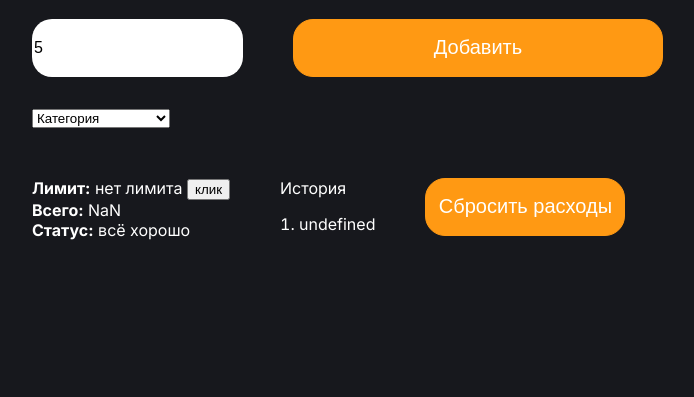
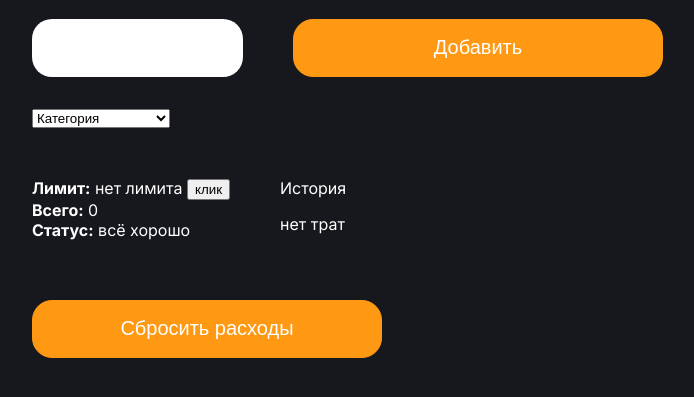
Before and after one commit to EvaCanary/expense-popup, a plain HTML site: page index.html in a window 1280 px wide. Both pictures are taken after typing "5" into the empty fields and a click on the button "Добавить". Shown: the part 63-460 px from the top of the page, without its empty margins (6-700 px from the left). Drawn offline with Linux system fonts and the light colour scheme.

Commit message:
Add files via upload

```diff
--- a/index.css
+++ b/index.css
@@ -131,7 +131,7 @@ ol {
 .clearButton {
   margin-bottom: 30px;
   height: 58px;
-  width: 200px;
+  width: 350px;
   font-size: 20px;
   border-radius: 20px;
   border-width: 0px;
--- a/index.html
+++ b/index.html
@@ -20,7 +20,7 @@
         <input class="moneyInput__input" type="number" min="0" id="expenseInput" />
       </div>
       <div class="expensesCategory">
-        <select шв class="categorySelect">
+        <select id="selectedCategory" class="selectedCategory">
           <option hidden="" disabled="" selected="" value="Категория">
             Категория
           </option>
--- a/index1.js
+++ b/index1.js
@@ -6,6 +6,7 @@ const STATUS_OUT_OF_LIMIT = "всё плохо";
 const inputNode = document.getElementById("expenseInput");
 const inputLimitNode = document.getElementById("expenseLimitInput");
 const addButtonNode = document.getElementById("addButton");
+const categorySelect = document.getElementById("selectedCategory");
 const limitButtonNode = document.getElementById("limitButton");
 const clearButtonNode = document.getElementById("clearButton");
 const limitNode = document.getElementById("limitValue");
@@ -26,13 +27,21 @@ init();
 
 let limit;
 
-const getLimit = () => {
+const getExpense = () => {
+  if (!inputNode.value) {
+    return;
+  }
+  expense = parseInt(inputNode.value);
+  inputNode.value = "";
+  return expense;
+};
+
+const setLimit = () => {
   if (!inputLimitNode.value) {
     return;
   }
   limit = parseInt(inputLimitNode.value);
   inputLimitNode.value = "";
-  console.log("Expense:", limit);
   return limit;
 };
 
@@ -40,7 +49,7 @@ const renderLimit = () => {
   limitNode.innerText = limit;
 };
 const buttonHandler = () => {
-  getLimit();
+  setLimit();
   renderLimit();
 };
 
@@ -51,10 +60,16 @@ const getTotal = () => {
   return sum;
 };
 
+const getCategory = () => {
+  getCategory.addEventListener("change", (event) => {
+    getCategory = event.target.value;
+    console.log("Выбрана категория:", selectedCategory);
+  });
+};
+
 const addButtonHandler = () => {
-  const expense = getLimit();
+  const expense = getExpense();
   console.log("Expense added:", expense);
-  expenses.push(expense);
   if (sum > limit) {
     console.log(sum, limit);
     statusNode.innerText = STATUS_OUT_OF_LIMIT;
@@ -62,6 +77,14 @@ const addButtonHandler = () => {
   if (sum < limit) {
     statusNode.innerText = STATUS_IN_LIMIT;
   }
+  expenses.push(expense);
+  const selectedCategory = getCategory();
+  if (selectedCategory === "Категория") {
+    return;
+  }
+  const newExpense = { amount: expense, category: selectedCategory };
+  expenses.push(newExpense);
+  console.log(newExpense);
   renderTotal();
   renderHistory(expenses);
 };
@@ -70,7 +93,7 @@ const renderHistory = (expenses) => {
   historyList.innerHTML = "";
   expenses.forEach((expense) => {
     const history = document.createElement("li");
-    history.innerText = expense;
+    history.innerText = `${expense} - ${selectedCategory}`;
     historyList.appendChild(history);
   });
 };
```
